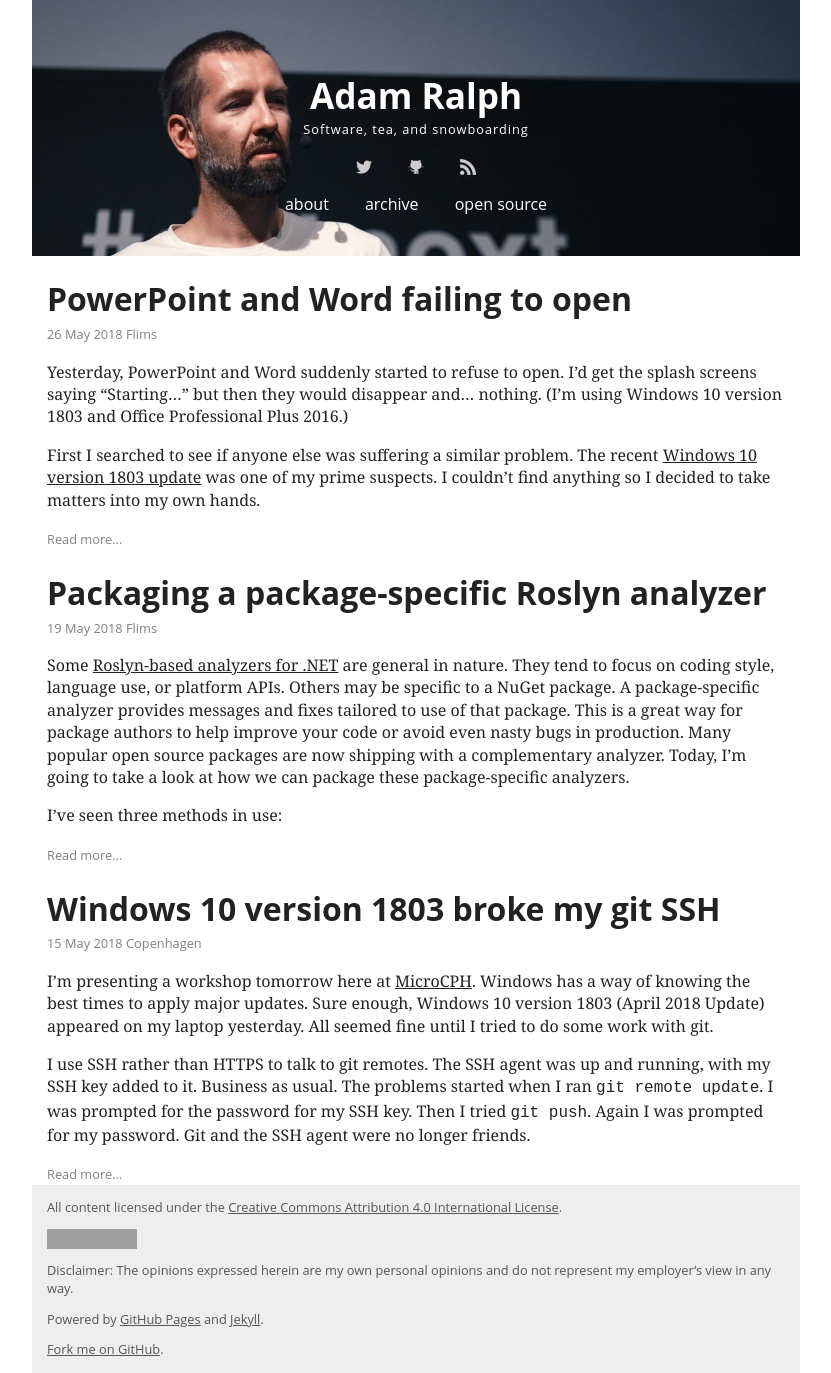
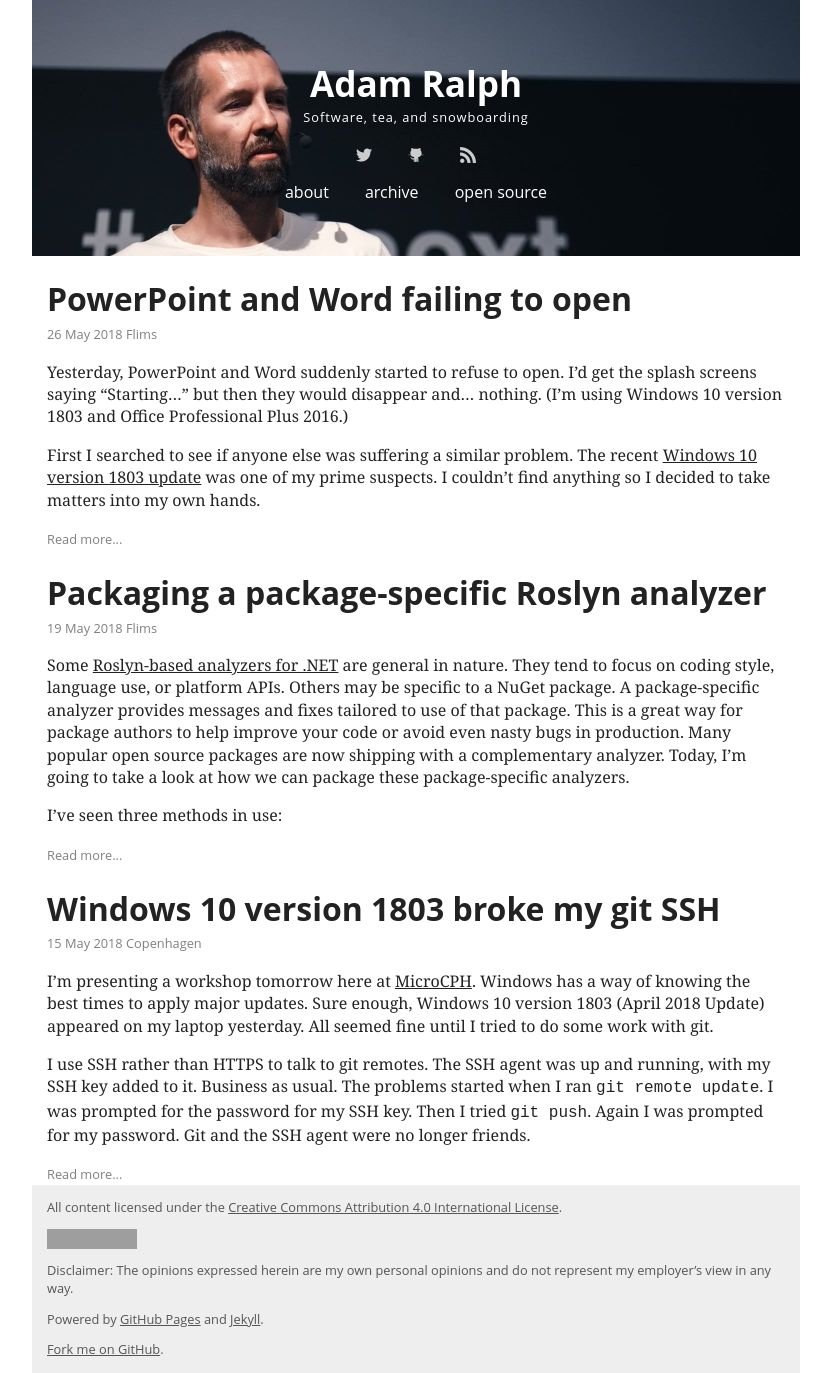
Before and after one commit to adamralph/adamralph.github.com, a Jekyll site: the page built from index.html, in a window 1280 px wide. Shown: the whole page, without its empty margins (224-1055 px from the left). Built offline with Jekyll 4.4.1, drawn with Linux system fonts in a browser that asks for light colours; grey boxes are pictures that could not be loaded.

Commit message:
centre header

```diff
--- a/css/default.css
+++ b/css/default.css
@@ -28,7 +28,7 @@
 
 body > header h1 {
     font-size: 2.2em;
-    margin-top: 2em;
+    margin-top: 1.66em;
     margin-bottom: 0em;
 }
 
```
